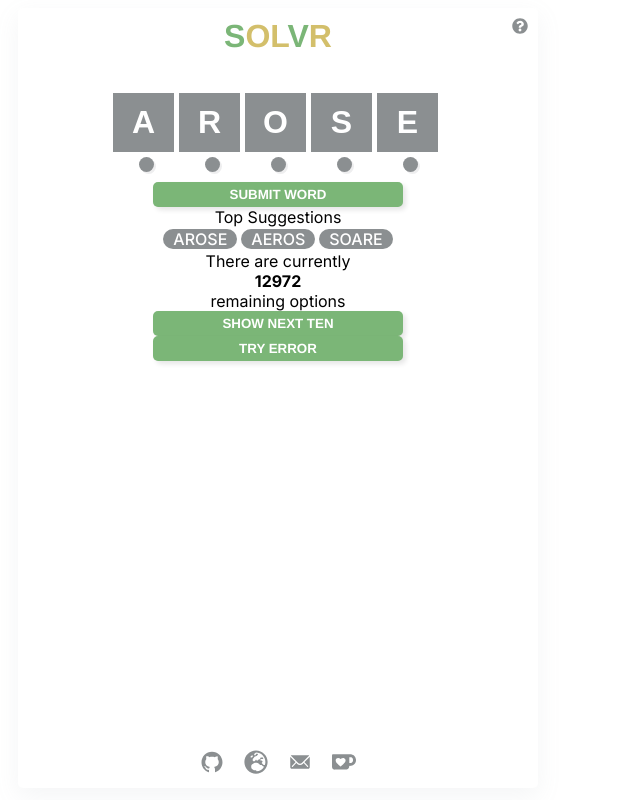
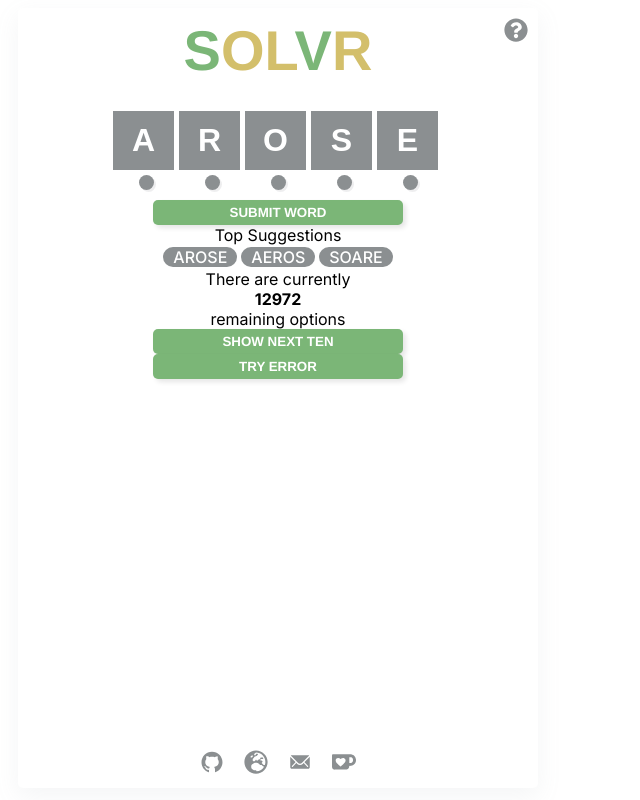
Before and after one commit to Fordcois/wordle-solver, a Next.js app: page / in a window 1280 px wide. Shown: the whole page, without its empty margins (362-1002 px from the left). Built offline with nearby package versions, Linux system fonts and the light colour scheme.

Commit message:
Pushes Remaining Options to seperate componenet

```diff
--- a/src/app/globals.css
+++ b/src/app/globals.css
@@ -30,9 +30,7 @@
 }
 
 .headerContainer{
-  position: relative; /* Establishes a positioning context for absolute positioning */
-  display: flex;
-  align-items: center;
+  position: relative;
   display: flex;
   justify-content: space-between;
   width: 100%;
@@ -49,7 +47,7 @@
     font-family: var(--LetterFont);
     text-transform: uppercase;
     color: var(--Grey);
-    font-size: 2rem;
+    font-size: 3.5rem;
     font-weight: 700;
 }
 
@@ -149,6 +147,7 @@
 
   .PopUpReactIcon {
     color: var(--Grey);
+    font-size: 1.5rem;
   }
 
   .PopUpReactIcon:hover {
@@ -188,7 +187,6 @@
 
 .ErrorMessage{
   color: var(--Red);
-  padding: 5px;
   font-family: var(--LetterFont);
   text-transform: uppercase;
   font-size: 1.5rem;
--- a/src/components/index.tsx
+++ b/src/components/index.tsx
@@ -10,6 +10,7 @@
 import Footer from './footer';
 import LetterSquare from './LetterSquare';
 import PrevGuessDisplay from './PreviousGuesses';
+import RemainingOptions from './remainingoptions';
 
 const SolvrIndex: React.FC = () => {
 
@@ -20,7 +21,7 @@
 const [showHelpPopUp,setshowHelpPopUp] = useState<boolean>(false);
 const [possibleWords,setpossibleWords] = useState<string[]>(wordlistArr);
 
-const [answersToShow,setanswersToShow] = useState<number>(0);
+
 const [errorMessage,setErrorMessage] = useState<string>('\u00A0');
 
 const flashErrorMessage = (message: string) => {
@@ -136,10 +137,7 @@
     return groupAnagrams(sortedWords)},
     [sortedWords])
 
-const ShowMoreAnswers=(showExtra:number) => {
-    if (answersToShow+showExtra < groupedWords.length){setanswersToShow(answersToShow+showExtra)}
-    else {setanswersToShow(groupedWords.length)}
-}
+
 
 const setWordToAnswer=(newWord:string)=>{
     for (let i = 0; i < 5; i++) {
@@ -174,13 +172,12 @@
 
     There are currently <b>{sortedWords.length}</b> remaining options<br/>
 
-    <PrevGuessDisplay previousGuesses={previousGuesses}/>
+    <PrevGuessDisplay previousGuesses={previousGuesses} />
 
-    {groupedWords.slice(1,answersToShow).map((group, index) => (
-    <PossibleAnswer key={index} wordlist={group} setWordToAnswer={setWordToAnswer}/>))
-    }
+    <RemainingOptions groupedWords={groupedWords} setWordToAnswer={setWordToAnswer}/>
 
-    <button className='button-Green' onClick={()=>ShowMoreAnswers(10)}>Show Next Ten</button>
+
+
     <button className='button-Green'onClick={()=>flashErrorMessage('ERROR')}>Try Error</button>
     <Footer/>
 </div>
--- /dev/null
+++ b/src/components/remainingoptions.tsx
@@ -0,0 +1,34 @@
+import React, {useState} from "react";
+import { AiFillGithub } from "react-icons/ai";
+import { FaGlobeEurope } from "react-icons/fa";
+import { IoIosMail } from "react-icons/io";
+import { SiKofi } from "react-icons/si";
+import PossibleAnswer from "./answergroup";
+
+type SetWordToAnswer = (newWord: string) => void;
+interface RemainingOptionsProps {
+    groupedWords: string[][];
+    setWordToAnswer:setWordToAnswer;
+  }
+const RemainingOptions: React.FC<RemainingOptionsProps> = ({groupedWords,setWordToAnswer}) => {
+
+    const [answersToShow,setanswersToShow] = useState<number>(0);
+
+    const ShowMoreAnswers=(showExtra:number) => {
+        if (answersToShow+showExtra < groupedWords.length){setanswersToShow(answersToShow+showExtra)}
+        else {setanswersToShow(groupedWords.length)}
+    }
+
+
+return (
+<div className="">
+{groupedWords.slice(1,answersToShow).map((group, index) => (
+    <PossibleAnswer key={index} wordlist={group} setWordToAnswer={setWordToAnswer}/>))
+    }
+
+<button className='button-Green' onClick={()=>ShowMoreAnswers(10)}>Show Next Ten</button>
+</div>
+  );
+};
+
+export default RemainingOptions;
```
